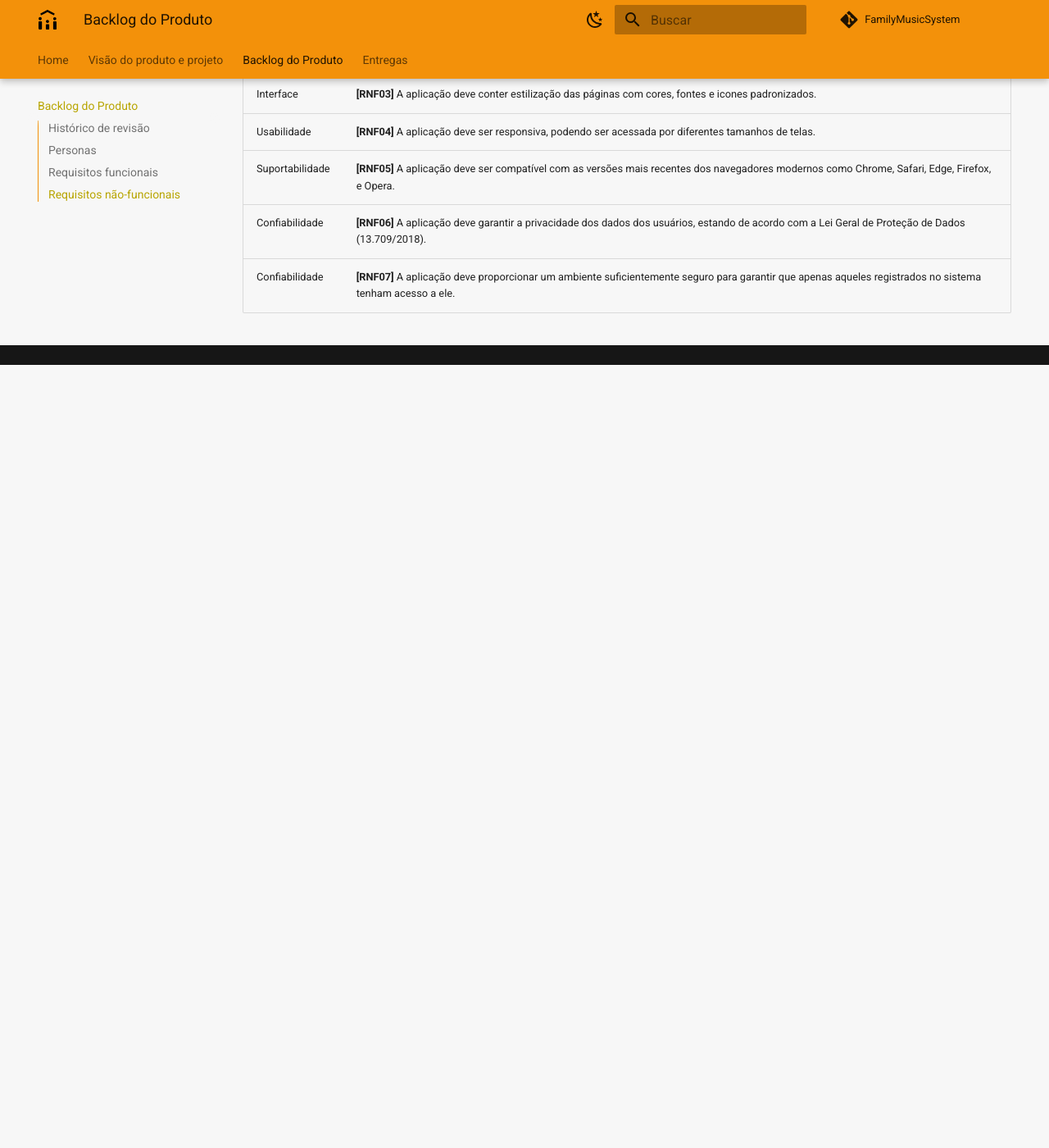
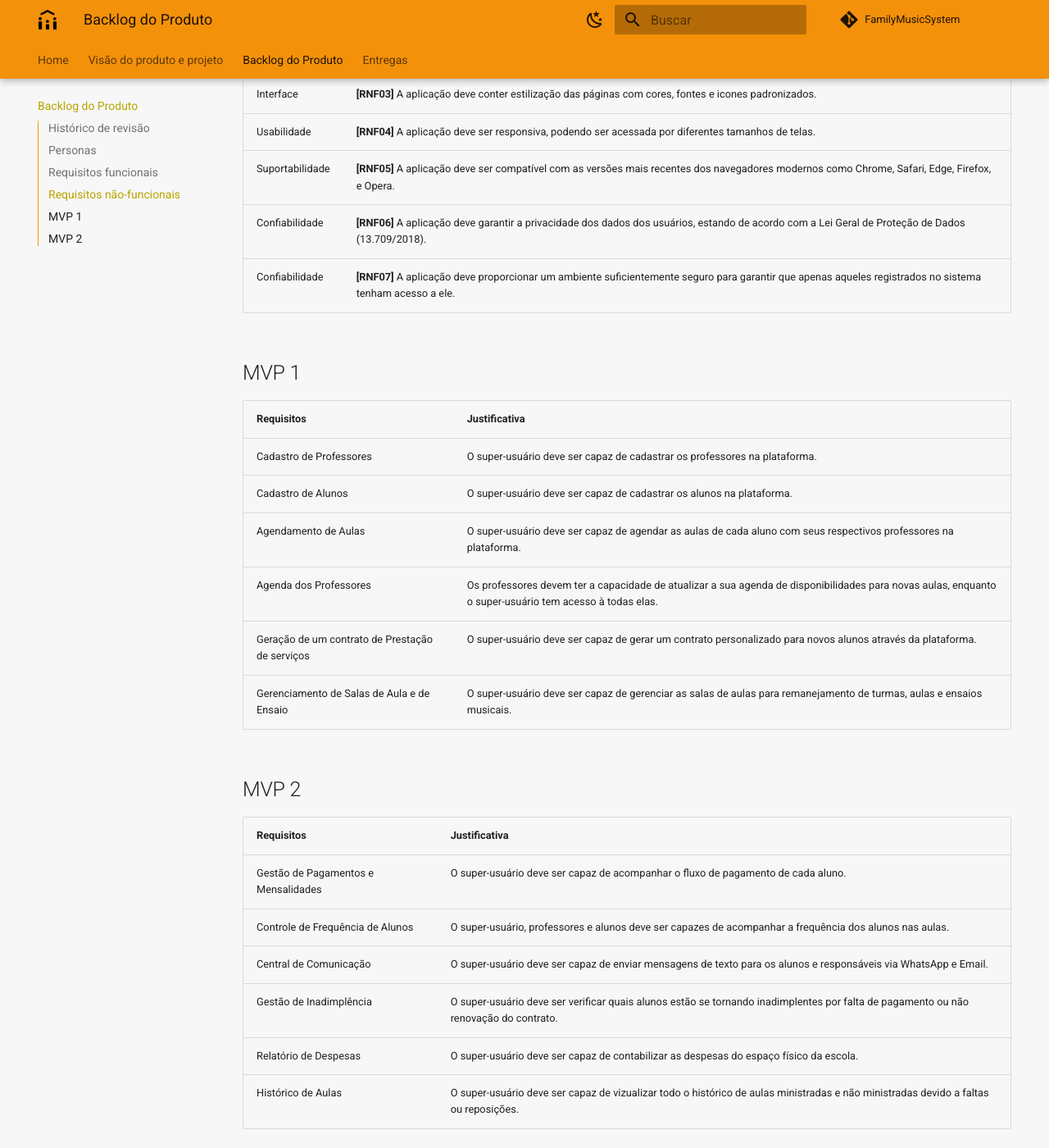
Before and after one commit to mdsreq-fga-unb/2023.1-FamilyMusicSystem, an MkDocs documentation site: the page built from docs/backlog_produto/backlog_produto.md, in a window 1280 px wide and 1400 px high, scrolled down 1805 px. Shown: the whole window at 82% size. Built offline with MkDocs 1.6.1 and Material for MkDocs 9.7.7, drawn with Linux system fonts in a browser that asks for light colours; comment, search, counter and statistics services are not loaded; old or Windows-style settings are respelled for this version of MkDocs; before the commit the page ends 2250 px from its top, so only the background shows below that.

Commit message:
implementação da proposta de MVPs

```diff
--- a/docs/backlog_produto/backlog_produto.md
+++ b/docs/backlog_produto/backlog_produto.md
@@ -37,3 +37,23 @@
 | Suportabilidade | <b>[RNF05]</b> A aplicação deve ser compatível com as versões mais recentes dos navegadores modernos como Chrome, Safari, Edge, Firefox, e Opera.            |
 | Confiabilidade  | <b>[RNF06]</b> A aplicação deve garantir a privacidade dos dados dos usuários, estando de acordo com a Lei Geral de Proteção de Dados (13.709/2018).         |
 | Confiabilidade  | <b>[RNF07]</b> A aplicação deve proporcionar um ambiente suficientemente seguro para garantir que apenas aqueles registrados no sistema tenham acesso a ele. |
+
+## MVP 1
+| Requisitos            | Justificativa                                                                                                                                              |
+|-----------------------|-----------------------------------------------------------------------------------------------------------------------------------------------------------|
+| Cadastro de Professores| O super-usuário deve ser capaz de cadastrar os professores na plataforma.|
+| Cadastro de Alunos    | O super-usuário deve ser capaz de cadastrar os alunos na plataforma.|
+| Agendamento de Aulas  | O super-usuário deve ser capaz de agendar as aulas de cada aluno com seus respectivos professores na plataforma.|
+| Agenda dos Professores  | Os professores devem ter a capacidade de atualizar a sua agenda de disponibilidades para novas aulas, enquanto o super-usuário tem acesso à todas elas.|
+| Geração de um contrato de Prestação de serviços | O super-usuário deve ser capaz de gerar um contrato personalizado para novos alunos através da plataforma.|
+| Gerenciamento de Salas de Aula e de Ensaio  |   O super-usuário deve ser capaz de gerenciar as salas de aulas para remanejamento de turmas, aulas e ensaios musicais.
+
+## MVP 2
+| Requisitos            | Justificativa                                                                                                                                              |
+|-----------------------|-----------------------------------------------------------------------------------------------------------------------------------------------------------|
+| Gestão de Pagamentos e Mensalidades| O super-usuário deve ser capaz de acompanhar o fluxo de pagamento de cada aluno.|
+| Controle de Frequência de Alunos    | O super-usuário, professores e alunos deve ser capazes de acompanhar a frequência dos alunos nas aulas.|
+| Central de Comunicação  | O super-usuário deve ser capaz de enviar mensagens de texto para os alunos e responsáveis via WhatsApp e Email.|
+| Gestão de Inadimplência | O super-usuário deve ser verificar quais alunos estão se tornando inadimplentes por falta de pagamento ou não renovação do contrato.|
+| Relatório de Despesas |   O super-usuário deve ser capaz de contabilizar as despesas do espaço físico da escola.|
+| Histórico de Aulas |   O super-usuário deve ser capaz de vizualizar todo o histórico de aulas ministradas e não ministradas devido a faltas ou reposições.|
```
